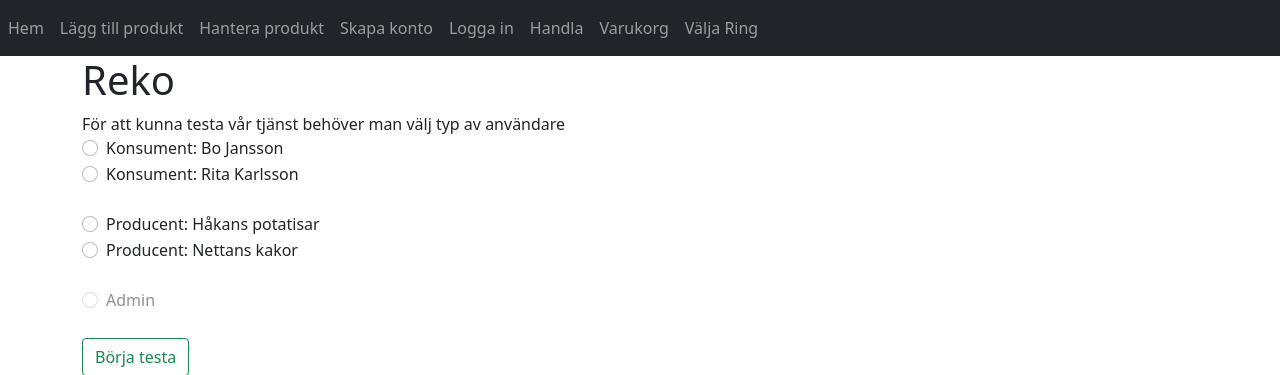
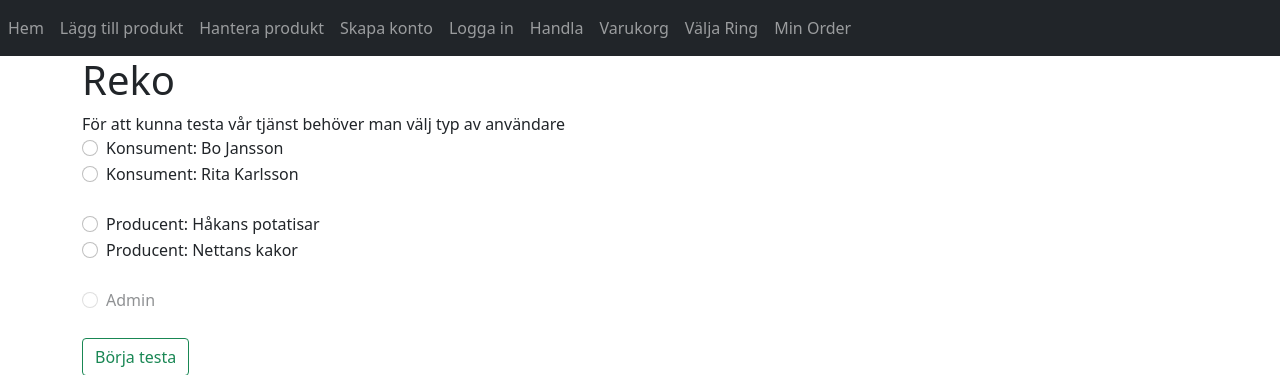
Before and after one commit to Augustaublet/Narproducerat, a Flask app: page / in a window 1280 px wide. Shown: the top 375 px of the page. Run offline with Flask 2, Linux system fonts and the light colour scheme; some libraries are stand-ins or nearby versions.

Commit message:
my order, add to history - incert

```diff
--- a/Klasser/consumer.py
+++ b/Klasser/consumer.py
@@ -23,14 +23,16 @@ class Consumer(ShoppingCart):
 
     def get_current_order(self):
         order = self.get_cart_list()
-
         return order
 
     def add_to_history(self, current_order):
-        self.__order_history.append(current_order)
+        #Jag har vänt på lista för att få senaste köpet först /aa
+        self.__order_history.insert(0,current_order)
 
     def get_order_history(self):
-        return self.__order_history
-
+        if self.__order_history:
+            return self.__order_history
+        else:
+            return ["ingen order lagd"]
     def make_purchase(self):
         pass
--- a/app.py
+++ b/app.py
@@ -84,9 +84,12 @@ def shoppingCart():
     user = get_object(session["current_user"])
     return render_template("shoppingCart.html", user=user)
 
-@app.route("/my_order")
+@app.route("/my_order", methods=["GET","POST"])
 def my_order():
-    return render_template("my_order.html", user=session["current_user"])
+    if request.method == "POST":
+        pass
+    user=get_object(session["current_user"])
+    return render_template("my_order.html", user=user, orders=user.get_order_history())
 
 if __name__ == "__main__":
     app.run(debug=True)
--- a/templates/base.html
+++ b/templates/base.html
@@ -29,8 +29,6 @@
       <div class="collapse navbar-collapse" id="navbar">
         <div class="navbar-nav">
 
-
-
             <a class="nav-item nav-link" href="{{ url_for('index') }}">Hem</a>
             <a class="nav-item nav-link" href="{{ url_for('add_product') }}">Lägg till produkt</a>
             <a class="nav-item nav-link" href="{{ url_for('manage_product') }}">Hantera produkt</a>
@@ -39,6 +37,8 @@
             <a class="nav-item nav-link" href="{{ url_for('consumer_shopping') }}">Handla</a>
             <a class="nav-item nav-link" href="{{ url_for('shoppingCart') }}">Varukorg</a>
             <a class="nav-item nav-link" href="{{ url_for('set_ring') }}">Välja Ring</a>
+            <a class="nav-item nav-link" href="{{ url_for('my_order') }}">Min Order</a>
+
         </div>
       </div>
     </nav>
```
Also changed, not shown: templates/my_order.html (+13 -1 lines).
